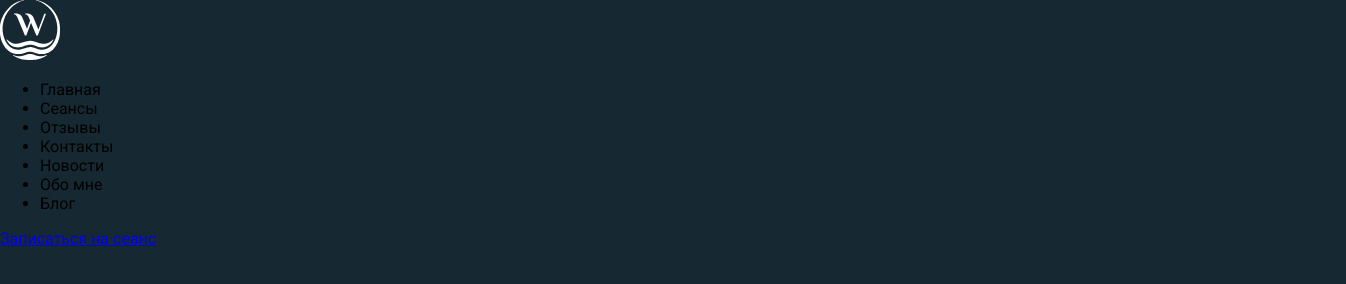
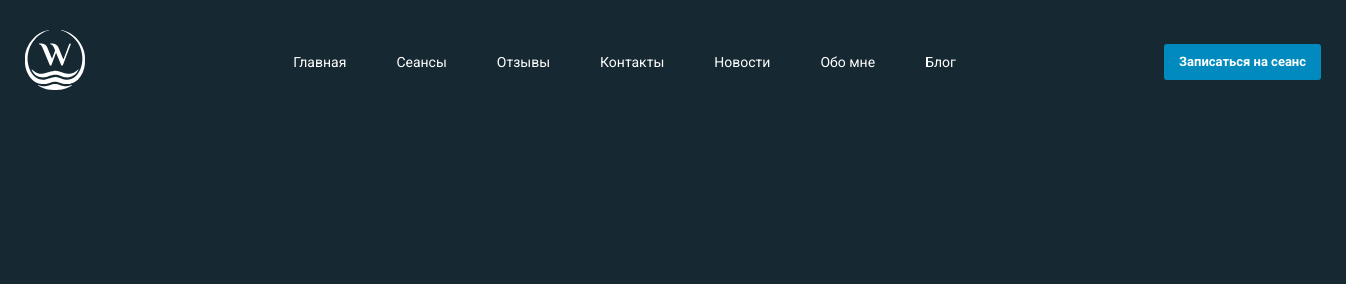
Before and after one commit to nazimajamalieva/Ritm-Style, a plain HTML site: page index.html in a window 1280 px wide. Shown: the whole page, 1346 px wide, since content can reach past the window. Drawn offline with Linux system fonts and the light colour scheme.

Commit message:
Добавил стили хедер

```diff
--- a/index.html
+++ b/index.html
@@ -20,13 +20,27 @@
         /></a>
         <nav class="header-nav">
           <ul class="header-menu">
-            <li class="header-menu-item">Главная</li>
-            <li class="header-menu-item">Сеансы</li>
-            <li class="header-menu-item">Отзывы</li>
-            <li class="header-menu-item">Контакты</li>
-            <li class="header-menu-item">Новости</li>
-            <li class="header-menu-item">Обо мне</li>
-            <li class="header-menu-item">Блог</li>
+            <li class="header-menu-item">
+              <a href="#" class="header-menu-link">Главная</a>
+            </li>
+            <li class="header-menu-item">
+              <a href="#" class="header-menu-link">Сеансы</a>
+            </li>
+            <li class="header-menu-item">
+              <a href="#" class="header-menu-link">Отзывы</a>
+            </li>
+            <li class="header-menu-item">
+              <a href="#" class="header-menu-link">Контакты</a>
+            </li>
+            <li class="header-menu-item">
+              <a href="#" class="header-menu-link">Новости</a>
+            </li>
+            <li class="header-menu-item">
+              <a href="#" class="header-menu-link">Обо мне</a>
+            </li>
+            <li class="header-menu-item">
+              <a href="#" class="header-menu-link">Блог</a>
+            </li>
           </ul>
         </nav>
         <a href="#" class="header-cta">Записаться на сеанс</a>
--- /dev/null
+++ b/scss/_mixins.scss
@@ -0,0 +1,5 @@
+@mixin reset-list {
+  margin: 0;
+  padding: 0;
+  list-style: none;
+}
--- a/scss/_vars.scss
+++ b/scss/_vars.scss
@@ -1,3 +1,5 @@
 $main-font: "Roboto", serif;
 $title-font: "El Messiri", serif;
 $body-bg: #162831;
+$accent: #018abe;
+$white: #fff;
--- /dev/null
+++ b/scss/blocks/_container.scss
@@ -0,0 +1,5 @@
+.container {
+  min-width: calc(1296px + 50px);
+  margin: 0 auto;
+  padding: 0 25px;
+}
--- /dev/null
+++ b/scss/blocks/_header.scss
@@ -0,0 +1,43 @@
+@import "../vars";
+@import "../mixins";
+
+.header {
+  padding-top: 30px;
+  margin-bottom: 50px;
+
+  &-container {
+    display: flex;
+    justify-content: space-between;
+    align-items: center;
+  }
+
+  &-menu {
+    @include reset-list;
+    display: flex;
+    gap: 50px;
+
+    &-link {
+      color: $white;
+      font-family: $main-font;
+      font-size: 14px;
+      font-weight: 400;
+      line-height: 135%;
+      letter-spacing: 0%;
+      text-align: left;
+      text-decoration: none;
+    }
+  }
+  &-cta {
+    color: $white;
+    font-family: $main-font;
+    font-size: 13px;
+    font-weight: 600;
+    line-height: 140%;
+    letter-spacing: 0%;
+    text-align: left;
+    text-decoration: none;
+    background-color: $accent;
+    border-radius: 3px;
+    padding: 9px 15px;
+  }
+}
--- a/scss/style.scss
+++ b/scss/style.scss
@@ -1 +1,3 @@
 @import "base";
+@import "./blocks/container";
+@import "./blocks/header";
```
Also changed, not shown: css/mixins.css (added), css/style.css.
